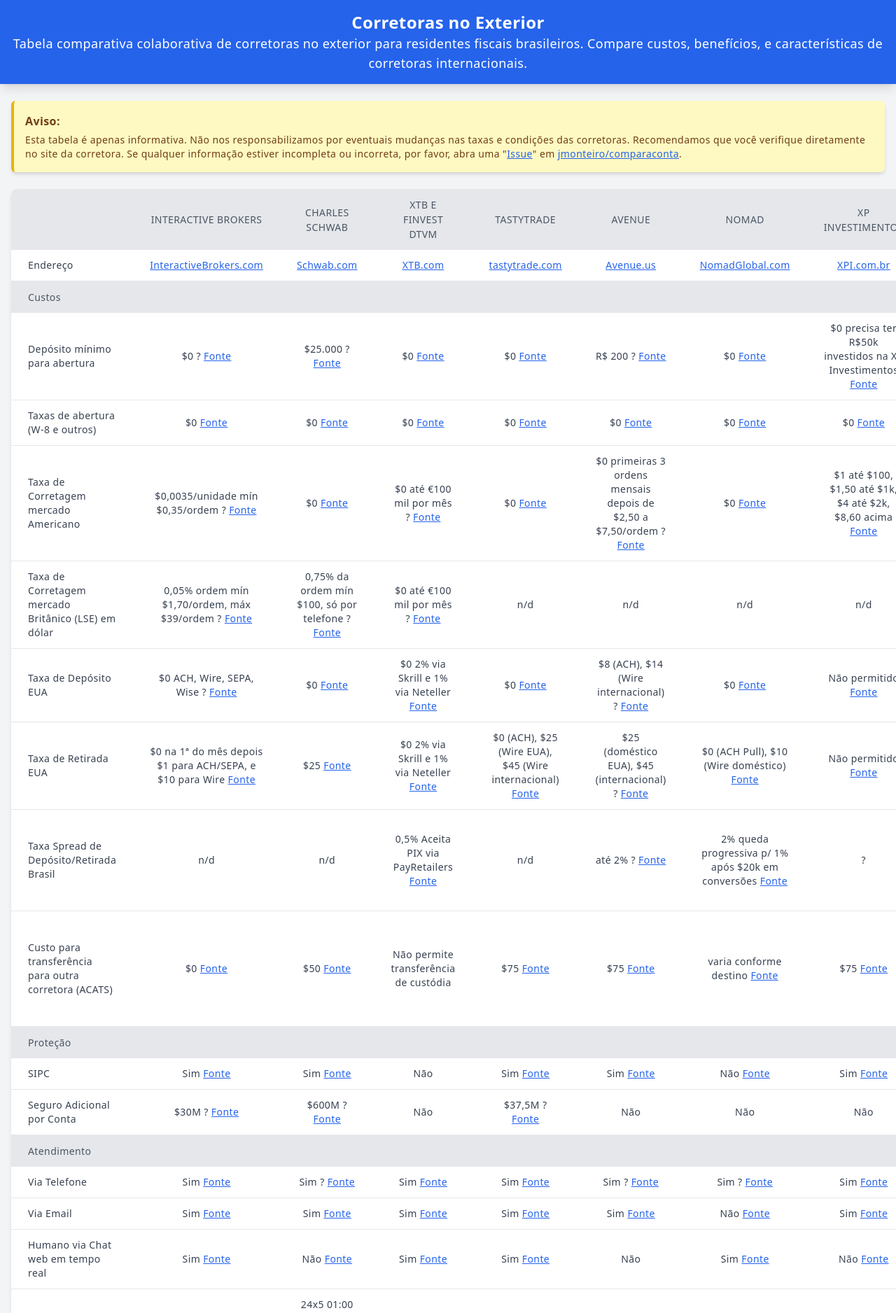
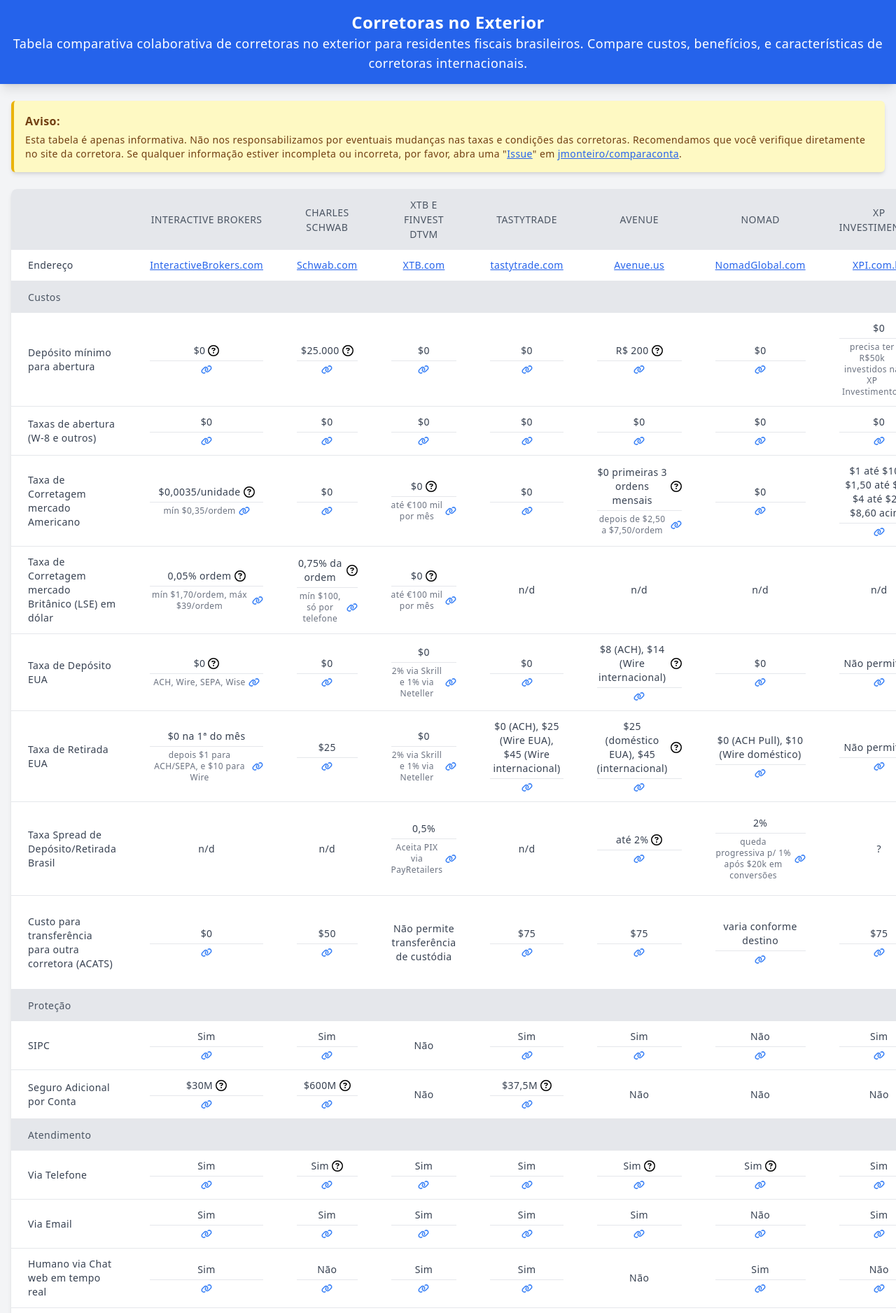
Before and after one commit to jmonteiro/comparaconta, a Jekyll site: the page built from corretoras-exterior/index.md, in a window 1280 px wide. Shown: the top 1876 px of the page at 70% size. Built offline with Jekyll 4.4.1, drawn with Linux system fonts in a browser that asks for light colours; some of the changed text lies outside the part shown.

Commit message:
update cell layout

```diff
--- a/_includes/cell.html
+++ b/_includes/cell.html
@@ -1,20 +1,81 @@
+{% if include.cell.text %}
+  <div class="flex justify-center">
+    <div class="flex items-center gap-1">
+      {% if include.cell.url %}
+        <a href="{{include.cell.url}}" rel="noopener noreferrer" target="_blank">
+      {% endif %}
+      <div>{{include.cell.text}}</div>
+      {% if include.cell.url %}
+        </a>
+      {% endif %}
+      {% if include.cell.alt %}
+        <div class="flex-none" title="{{include.cell.alt}}">
+          <svg xmlns="http://www.w3.org/2000/svg" viewBox="0 0 512 512" class="w-4 h-4">
+            <path d="M464 256A208 208 0 1 0 48 256a208 208 0 1 0 416 0zM0 256a256 256 0 1 1 512 0A256 256 0 1 1 0 256zm169.8-90.7c7.9-22.3 29.1-37.3 52.8-37.3l58.3 0c34.9 0 63.1 28.3 63.1 63.1c0 22.6-12.1 43.5-31.7 54.8L280 264.4c-.2 13-10.9 23.6-24 23.6c-13.3 0-24-10.7-24-24l0-13.5c0-8.6 4.6-16.5 12.1-20.8l44.3-25.4c4.7-2.7 7.6-7.7 7.6-13.1c0-8.4-6.8-15.1-15.1-15.1l-58.3 0c-3.4 0-6.4 2.1-7.5 5.3l-.4 1.2c-4.4 12.5-18.2 19-30.6 14.6s-19-18.2-14.6-30.6l.4-1.2zM224 352a32 32 0 1 1 64 0 32 32 0 1 1 -64 0z"/>
+          </svg>
+        </div>
+      {% endif %}
+    </div>
+  </div>
+  {% if include.cell.subtext or include.cell.source %}
+    <hr class="my-1">
+  {% endif %}
+  <div class="flex justify-center">
+    <div class="flex items-center gap-1 text-xs text-gray-500">
+      {% if include.cell.subtext %}
+        <div>{{include.cell.subtext}}</div>
+      {% endif %}
+      {% if include.cell.source %}
+        <a class="flex-none fill-blue-500 hover:fill-blue-600" href="{{include.cell.source}}" rel="noopener noreferrer" target="_blank" title="Fonte">
+          <svg xmlns="http://www.w3.org/2000/svg" viewBox="0 0 640 512" class="w-4 h-4">
+            <path d="M579.8 267.7c56.5-56.5 56.5-148 0-204.5c-50-50-128.8-56.5-186.3-15.4l-1.6 1.1c-14.4 10.3-17.7 30.3-7.4 44.6s30.3 17.7 44.6 7.4l1.6-1.1c32.1-22.9 76-19.3 103.8 8.6c31.5 31.5 31.5 82.5 0 114L422.3 334.8c-31.5 31.5-82.5 31.5-114 0c-27.9-27.9-31.5-71.8-8.6-103.8l1.1-1.6c10.3-14.4 6.9-34.4-7.4-44.6s-34.4-6.9-44.6 7.4l-1.1 1.6C206.5 251.2 213 330 263 380c56.5 56.5 148 56.5 204.5 0L579.8 267.7zM60.2 244.3c-56.5 56.5-56.5 148 0 204.5c50 50 128.8 56.5 186.3 15.4l1.6-1.1c14.4-10.3 17.7-30.3 7.4-44.6s-30.3-17.7-44.6-7.4l-1.6 1.1c-32.1 22.9-76 19.3-103.8-8.6C74 372 74 321 105.5 289.5L217.7 177.2c31.5-31.5 82.5-31.5 114 0c27.9 27.9 31.5 71.8 8.6 103.9l-1.1 1.6c-10.3 14.4-6.9 34.4 7.4 44.6s34.4 6.9 44.6-7.4l1.1-1.6C433.5 260.8 427 182 377 132c-56.5-56.5-148-56.5-204.5 0L60.2 244.3z"/>
+          </svg>
+        </a>
+      {% endif %}
+    </div>
+  </div>
+{% else %}
+  {{include.cell}}
+{% endif %}
+
+<!--
+
 {% if include.cell.text %}
   {% if include.cell.url %}
     <a href="{{include.cell.url}}" rel="noopener noreferrer" target="_blank">
   {% endif %}
-  {{include.cell.text}}
+  <div class="flex justify-center">
+    <div class="flex items-center gap-1">
+      <span>{{include.cell.text}}</span>
+        {% if include.cell.alt %}
+          <span class="flex-none" title="{{include.cell.alt}}">
+            <svg xmlns="http://www.w3.org/2000/svg" viewBox="0 0 512 512" class="w-4 h-4">
+              <path d="M464 256A208 208 0 1 0 48 256a208 208 0 1 0 416 0zM0 256a256 256 0 1 1 512 0A256 256 0 1 1 0 256zm169.8-90.7c7.9-22.3 29.1-37.3 52.8-37.3l58.3 0c34.9 0 63.1 28.3 63.1 63.1c0 22.6-12.1 43.5-31.7 54.8L280 264.4c-.2 13-10.9 23.6-24 23.6c-13.3 0-24-10.7-24-24l0-13.5c0-8.6 4.6-16.5 12.1-20.8l44.3-25.4c4.7-2.7 7.6-7.7 7.6-13.1c0-8.4-6.8-15.1-15.1-15.1l-58.3 0c-3.4 0-6.4 2.1-7.5 5.3l-.4 1.2c-4.4 12.5-18.2 19-30.6 14.6s-19-18.2-14.6-30.6l.4-1.2zM224 352a32 32 0 1 1 64 0 32 32 0 1 1 -64 0z"/>
+            </svg>
+          </span>
+        {% endif %}
+    </div>
+  </div>
   {% if include.cell.url %}
     </a>
   {% endif %}
   {% if include.cell.subtext %}
-    <span>{{include.cell.subtext}}</span>
-  {% endif %}
-  {% if include.cell.alt %}
-    <span title="{{include.cell.alt}}">?</span>
-  {% endif %}
-  {% if include.cell.source %}
-    <a href="{{include.cell.source}}" rel="noopener noreferrer" target="_blank">Fonte</a>
+    <hr class="my-1">
+    <div class="flex justify-center">
+      <div class="flex items-center gap-1 text-xs text-gray-500">
+        <span>{{include.cell.subtext}}</span>
+        {% if include.cell.source %}
+          <a class="flex-none fill-blue-600 hover:fill-blue-500" href="{{include.cell.source}}" rel="noopener noreferrer" target="_blank" title="Fonte">
+            <svg xmlns="http://www.w3.org/2000/svg" viewBox="0 0 640 512" class="w-4 h-4">
+              <path d="M579.8 267.7c56.5-56.5 56.5-148 0-204.5c-50-50-128.8-56.5-186.3-15.4l-1.6 1.1c-14.4 10.3-17.7 30.3-7.4 44.6s30.3 17.7 44.6 7.4l1.6-1.1c32.1-22.9 76-19.3 103.8 8.6c31.5 31.5 31.5 82.5 0 114L422.3 334.8c-31.5 31.5-82.5 31.5-114 0c-27.9-27.9-31.5-71.8-8.6-103.8l1.1-1.6c10.3-14.4 6.9-34.4-7.4-44.6s-34.4-6.9-44.6 7.4l-1.1 1.6C206.5 251.2 213 330 263 380c56.5 56.5 148 56.5 204.5 0L579.8 267.7zM60.2 244.3c-56.5 56.5-56.5 148 0 204.5c50 50 128.8 56.5 186.3 15.4l1.6-1.1c14.4-10.3 17.7-30.3 7.4-44.6s-30.3-17.7-44.6-7.4l-1.6 1.1c-32.1 22.9-76 19.3-103.8-8.6C74 372 74 321 105.5 289.5L217.7 177.2c31.5-31.5 82.5-31.5 114 0c27.9 27.9 31.5 71.8 8.6 103.9l-1.1 1.6c-10.3 14.4-6.9 34.4 7.4 44.6s34.4 6.9 44.6-7.4l1.1-1.6C433.5 260.8 427 182 377 132c-56.5-56.5-148-56.5-204.5 0L60.2 244.3z"/>
+            </svg>
+          </a>
+        {% endif %}
+      </div>
+    </div>
   {% endif %}
 {% else %}
   {{include.cell}}
 {% endif %}
+
+-->
--- a/css/application.css
+++ b/css/application.css
@@ -609,6 +609,11 @@ a:hover {
   margin-right: auto;
 }
 
+.my-1 {
+  margin-top: 0.25rem;
+  margin-bottom: 0.25rem;
+}
+
 .mb-2 {
   margin-bottom: 0.5rem;
 }
@@ -621,8 +626,16 @@ a:hover {
   margin-top: 1.5rem;
 }
 
+.flex {
+  display: flex;
+}
+
 .table {
   display: table;
+}
+
+.h-4 {
+  height: 1rem;
 }
 
 .h-auto {
@@ -637,6 +650,10 @@ a:hover {
   width: 20%;
 }
 
+.w-4 {
+  width: 1rem;
+}
+
 .w-full {
   width: 100%;
 }
@@ -647,6 +664,22 @@ a:hover {
 
 .min-w-full {
   min-width: 100%;
+}
+
+.flex-none {
+  flex: none;
+}
+
+.items-center {
+  align-items: center;
+}
+
+.justify-center {
+  justify-content: center;
+}
+
+.gap-1 {
+  gap: 0.25rem;
 }
 
 .overflow-hidden {
@@ -706,6 +739,14 @@ a:hover {
 .bg-yellow-100 {
   --tw-bg-opacity: 1;
   background-color: rgb(254 249 195 / var(--tw-bg-opacity, 1));
+}
+
+.fill-blue-500 {
+  fill: #3b82f6;
+}
+
+.fill-blue-600 {
+  fill: #2563eb;
 }
 
 .p-4 {
@@ -797,6 +838,11 @@ a:hover {
   letter-spacing: 0.025em;
 }
 
+.text-gray-500 {
+  --tw-text-opacity: 1;
+  color: rgb(107 114 128 / var(--tw-text-opacity, 1));
+}
+
 .text-gray-600 {
   --tw-text-opacity: 1;
   color: rgb(75 85 99 / var(--tw-text-opacity, 1));
@@ -833,3 +879,11 @@ a:hover {
   --tw-bg-opacity: 1;
   background-color: rgb(243 244 246 / var(--tw-bg-opacity, 1));
 }
+
+.hover\:fill-blue-500:hover {
+  fill: #3b82f6;
+}
+
+.hover\:fill-blue-600:hover {
+  fill: #2563eb;
+}
```
